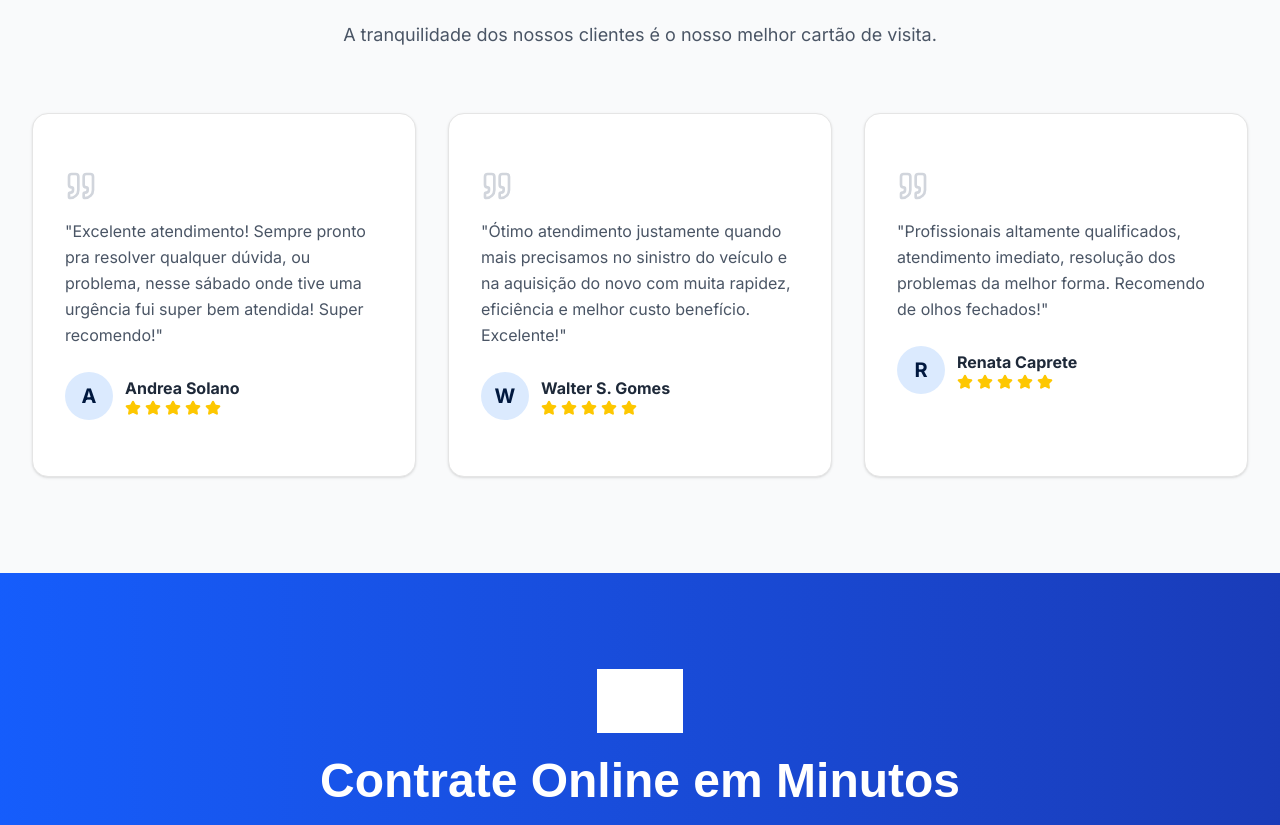
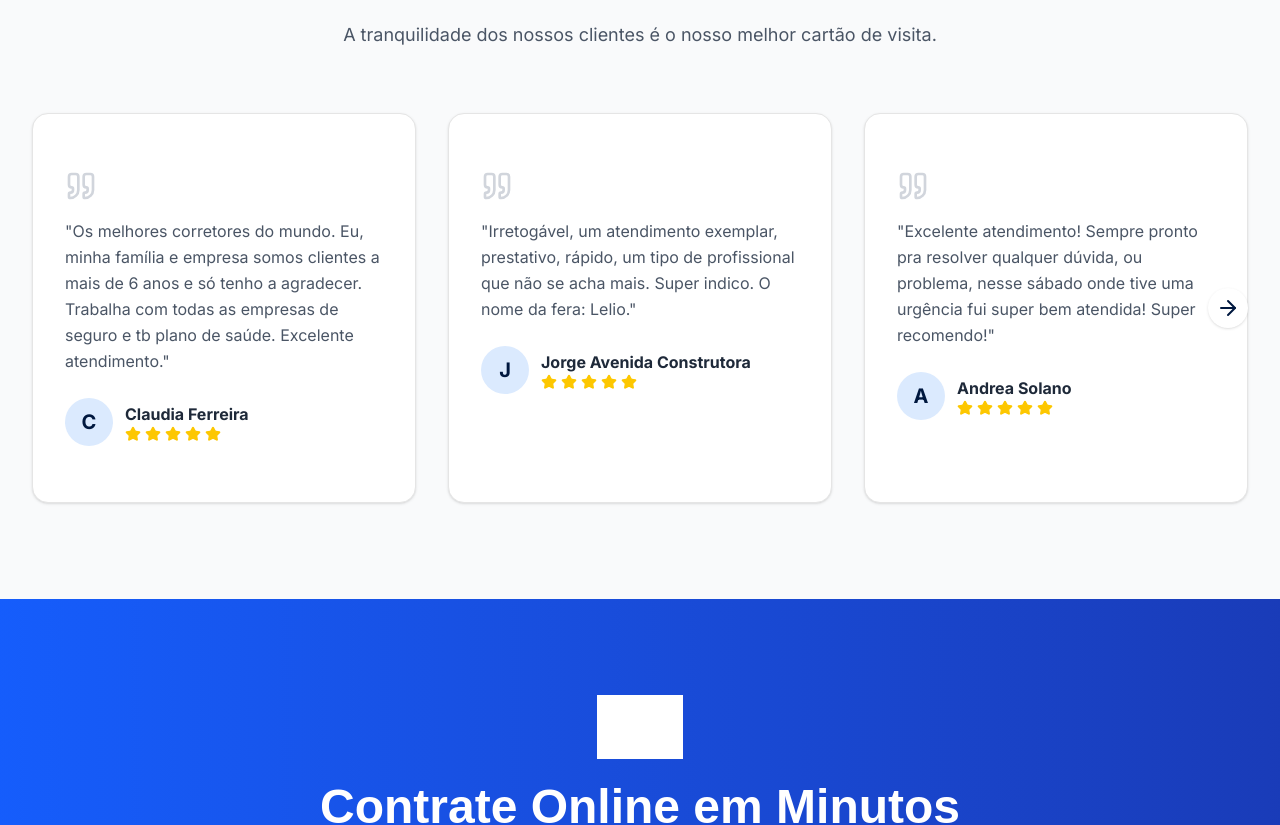
Before and after one commit to jpedroeliass/cristinaeliasseguros.com, a React (Vite) app: page / in a window 1280 px wide. Shown: the part 2371-3196 px from the top of the page. Built offline with nearby package versions, Linux system fonts and the light colour scheme; grey boxes are pictures that could not be loaded.

Commit message:
14.09.25 17h35

```diff
--- a/src/components/pages/AboutPage.jsx
+++ b/src/components/pages/AboutPage.jsx
@@ -66,7 +66,7 @@ const AboutPage = () => {
     'https://cdn.worldvectorlogo.com/logos/azul-seguros.svg',
     'https://logodownload.org/wp-content/uploads/2018/10/bradesco-seguros-logo-1-1.png',
     'https://i.imgur.com/pmDBRbT.png', // HDI
-    'https://i.imgur.com/dzFlINc.png', // Porto
+    'https://i.imgur.com/vfiSzTt.png', // Porto
     'https://upload.wikimedia.org/wikipedia/commons/thumb/b/bf/Mapfre_logo.svg/2560px-Mapfre_logo.svg.png',
     'https://www.sompo.com.br/documents/10156/33130/logo-sompo-seguros.png/0f46c6f5-e55f-4d64-9694-8147d346b0d1?t=1506450616000',
     'https://logodownload.org/wp-content/uploads/2022/06/suhai-seguradora-logo.png',
--- a/src/components/pages/HomePage.jsx
+++ b/src/components/pages/HomePage.jsx
@@ -1,3 +1,4 @@
+import { useState } from 'react'
 import { motion } from 'framer-motion'
 import { Link } from 'react-router-dom'
 import {
@@ -86,21 +87,22 @@ const HomePage = () => {
   ]
 
   const testimonials = [
-    {
-      name: "Andrea Solano",
-      text: "Excelente atendimento! Sempre pronto pra resolver qualquer dúvida, ou problema, nesse sábado onde tive uma urgência fui super bem atendida! Super recomendo!",
-      rating: 5
-    },
-    {
-      name: "Walter S. Gomes",
-      text: "Ótimo atendimento justamente quando mais precisamos no sinistro do veículo e na aquisição do novo com muita rapidez, eficiência e melhor custo benefício. Excelente!",
-      rating: 5
-    },
-    {
-      name: "Renata Caprete",
-      text: "Profissionais altamente qualificados, atendimento imediato, resolução dos problemas da melhor forma. Recomendo de olhos fechados!",
-      rating: 5
-    }
+    { name: "Claudia Ferreira", text: "Os melhores corretores do mundo. Eu, minha família e empresa somos clientes a mais de 6 anos e só tenho a agradecer. Trabalha com todas as empresas de seguro e tb plano de saúde. Excelente atendimento.", rating: 5 },
+    { name: "Jorge Avenida Construtora", text: "Irretogável, um atendimento exemplar, prestativo, rápido, um tipo de profissional que não se acha mais. Super indico. O nome da fera: Lelio.", rating: 5 },
+    { name: "Andrea Solano", text: "Excelente atendimento! Sempre pronto pra resolver qualquer dúvida, ou problema, nesse sábado onde tive uma urgência fui super bem atendida! Super recomendo!", rating: 5 },
+    { name: "Marcos Nascimento", text: "Sou cliente da Cristina Elias Corretora de Seguros há mais de 10 anos!!! Uma empresa familiar, onde vc é assistido pela Cristina (uma das pessoas que mais entende de Seguro de automóveis e residência que já conheci) e sempre procurando …", rating: 5 },
+    { name: "Renata Souto Vieira", text: "Eu, Renata Souto Vieira, venho por intermédio dessa postagem, elogiar a atuação do funcionário dessa Corretora, o Sr. Lélio Delfim Pinto, pelo seu esforço em me auxiliar na finalização de um sinistro. Sua ação junto à Seguradora Porto …", rating: 5 },
+    { name: "Walter Soares de Oliveira Gomes", text: "Ótimo atendimento justamente quando mais precisamos no sinistro do veículo e na aquisição do novo com muita rapidez, eficiência e melhor custo benefício excelente. Sr. Lelio cordial, prestativo e ágil, super recomendo.", rating: 5 },
+    { name: "Jose Ricardo Goncalves", text: "Gostaria de compartilhar minha experiência após sinistro sofrido, no qual fui atendido com extrema atenção tanto pela Cristina quanto o Lélio que me tranquilizaram quanto a ocorrência e me explicaram detalhadamente os passos a serem …", rating: 5 },
+    { name: "Gustavo Cardoso", text: "Faço todos os meus seguros com eles. São ótimos e nunca me deixaram na mão! Faço meus seguros de auto e residencial com eles!", rating: 5 },
+    { name: "Luiz Carlos Garcia Wanderley", text: "Excelente atendimento, com uma eficiência rápida, muito prestativos, tanto que necessitei de uma apólice num sábado e fui prontamente atendido com eficácia.", rating: 5 },
+    { name: "Cristina Assumpção", text: "Corretora excelente, nos dá muito suporte. Muito obrigada, estão de parabéns!!", rating: 5 },
+    { name: "Marcia Elias", text: "Estou nessa corretora há uns 4 anos, atendimento de primeira, corretores atenciosos e sempre à disposição para resolver qualquer problema. Top 💯, super indico. 😊", rating: 5 },
+    { name: "Renata Caprete", text: "Profissionais altamente qualificados, atendimento imediato, resolução dos problemas da melhor forma. Recomendo de olhos fechados!", rating: 5 },
+    { name: "andre loureiro", text: "Bom atendimento, elogiado pela rapidez e eficiência por quem eu a indiquei.", rating: 5 },
+    { name: "Sergio Araújo", text: "Profissionais super atenciosos e prestativos, recomendo.", rating: 5 },
+    { name: "Luciane A Guerra", text: "Pessoal super profissional...", rating: 5 },
+    { name: "gerson sena", text: "Confiança e profissional.", rating: 5 }
   ]
 
   const insurers = [
@@ -108,7 +110,7 @@ const HomePage = () => {
     'https://cdn.worldvectorlogo.com/logos/azul-seguros.svg',
     'https://logodownload.org/wp-content/uploads/2018/10/bradesco-seguros-logo-1-1.png',
     'https://i.imgur.com/pmDBRbT.png', // HDI
-    'https://i.imgur.com/dzFlINc.png', // Porto
+    'https://i.imgur.com/vfiSzTt.png', // Porto
     'https://upload.wikimedia.org/wikipedia/commons/thumb/b/bf/Mapfre_logo.svg/2560px-Mapfre_logo.svg.png',
     'https://www.sompo.com.br/documents/10156/33130/logo-sompo-seguros.png/0f46c6f5-e55f-4d64-9694-8147d346b0d1?t=1506450616000',
     'https://logodownload.org/wp-content/uploads/2022/06/suhai-seguradora-logo.png',
@@ -262,7 +264,6 @@ const HomePage = () => {
           >
             {services.map((service) => (
               <motion.div key={service.title} variants={itemVariants}>
-                {/* FIX: relative para o Link absoluto cobrir todo o card */}
                 <Card className="card-hover group cursor-pointer h-full relative">
                   <CardContent className="p-8">
                     <div className={`w-16 h-16 ${service.color} rounded-lg flex items-center justify-center mb-6 group-hover:scale-110 transition-transform duration-300`}>
@@ -300,39 +301,9 @@ const HomePage = () => {
             </p>
           </motion.div>
 
-          <motion.div
-            variants={containerVariants}
-            initial="hidden"
-            whileInView="visible"
-            viewport={{ once: true }}
-            className="grid grid-cols-1 md:grid-cols-2 lg:grid-cols-3 gap-8"
-          >
-            {testimonials.map((testimonial) => (
-              <motion.div key={testimonial.name} variants={itemVariants}>
-                <Card className="h-full">
-                  <CardContent className="p-8">
-                    <Quote className="w-8 h-8 text-gray-300 mb-4" />
-                    <p className="text-gray-600 mb-6 leading-relaxed">"{testimonial.text}"</p>
-                    <div className="flex items-center justify-between">
-                      <div className="flex items-center space-x-3">
-                        <div className="w-12 h-12 rounded-full bg-blue-100 flex items-center justify-center font-bold text-primary text-xl">
-                          {testimonial.name.charAt(0)}
-                        </div>
-                        <div>
-                          <p className="font-bold text-gray-800">{testimonial.name}</p>
-                          <div className="flex space-x-1">
-                            {[...Array(testimonial.rating)].map((_, i) => (
-                              <Star key={i} className="w-4 h-4 fill-yellow-400 text-yellow-400" />
-                            ))}
-                          </div>
-                        </div>
-                      </div>
-                    </div>
-                  </CardContent>
-                </Card>
-              </motion.div>
-            ))}
-          </motion.div>
+          <div className="relative">
+            <CarouselTestimonials testimonials={testimonials} />
+          </div>
         </div>
       </section>
 
@@ -368,7 +339,6 @@ const HomePage = () => {
           >
             {portoProducts.map((product) => (
               <motion.div key={product.title} variants={itemVariants}>
-                {/* FIX: relative para o Link absoluto cobrir todo o card */}
                 <Card className="bg-white/95 text-gray-800 hover:bg-white transition-all duration-300 group cursor-pointer h-full shadow-lg relative">
                   <CardContent className="p-6">
                     <div className="text-4xl mb-4">{product.icon}</div>
@@ -419,7 +389,6 @@ const HomePage = () => {
                   src={logoUrl}
                   alt={`Logo Seguradora ${index + 1}`}
                   className="max-w-full max-h-full object-contain"
-
                 />
               </motion.div>
             ))}
@@ -454,4 +423,70 @@ const HomePage = () => {
   )
 }
 
+// Carrossel funcional de depoimentos
+function CarouselTestimonials({ testimonials }) {
+  const testimonialsPerPage = 3
+  const [page, setPage] = useState(0)
+  const totalPages = Math.ceil(testimonials.length / testimonialsPerPage)
+
+  const handlePrev = () => setPage((p) => Math.max(p - 1, 0))
+  const handleNext = () => setPage((p) => Math.min(p + 1, totalPages - 1))
+
+  const start = page * testimonialsPerPage
+  const current = testimonials.slice(start, start + testimonialsPerPage)
+
+  return (
+    <div className="relative">
+      {page > 0 && (
+        <button
+          onClick={handlePrev}
+          className="absolute left-0 top-1/2 -translate-y-1/2 z-10 bg-white rounded-full shadow p-2 hover:bg-gray-100"
+          aria-label="Anterior"
+        >
+          <ArrowRight className="w-6 h-6 rotate-180 text-primary" />
+        </button>
+      )}
+      {page < totalPages - 1 && (
+        <button
+          onClick={handleNext}
+          className="absolute right-0 top-1/2 -translate-y-1/2 z-10 bg-white rounded-full shadow p-2 hover:bg-gray-100"
+          aria-label="Próximo"
+        >
+          <ArrowRight className="w-6 h-6 text-primary" />
+        </button>
+      )}
+      <motion.div
+        className="grid grid-cols-1 md:grid-cols-2 lg:grid-cols-3 gap-8"
+        initial={{ opacity: 0 }}
+        animate={{ opacity: 1 }}
+        key={page}
+      >
+        {current.map((testimonial) => (
+          <Card key={testimonial.name} className="h-full">
+            <CardContent className="p-8">
+              <Quote className="w-8 h-8 text-gray-300 mb-4" />
+              <p className="text-gray-600 mb-6 leading-relaxed">"{testimonial.text}"</p>
+              <div className="flex items-center justify-between">
+                <div className="flex items-center space-x-3">
+                  <div className="w-12 h-12 rounded-full bg-blue-100 flex items-center justify-center font-bold text-primary text-xl">
+                    {testimonial.name.charAt(0)}
+                  </div>
+                  <div>
+                    <p className="font-bold text-gray-800">{testimonial.name}</p>
+                    <div className="flex space-x-1">
+                      {[...Array(testimonial.rating)].map((_, i) => (
+                        <Star key={i} className="w-4 h-4 fill-yellow-400 text-yellow-400" />
+                      ))}
+                    </div>
+                  </div>
+                </div>
+              </div>
+            </CardContent>
+          </Card>
+        ))}
+      </motion.div>
+    </div>
+  )
+}
+
 export default HomePage
```
Also changed, not shown: src/components/pages/InsurancePage.jsx (+27 -13 lines), 5 other files (tests, documents, lock files or other folders).
